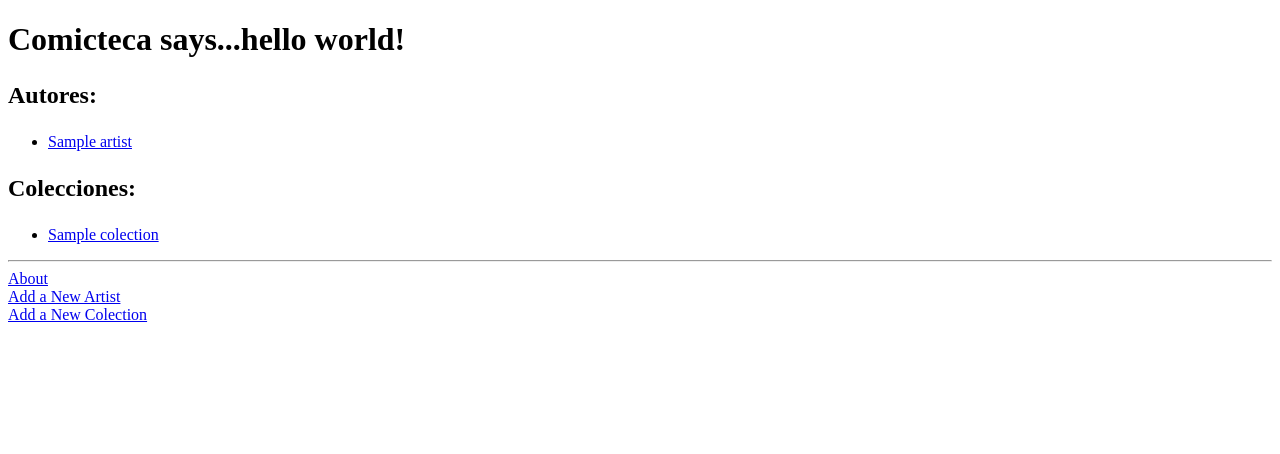
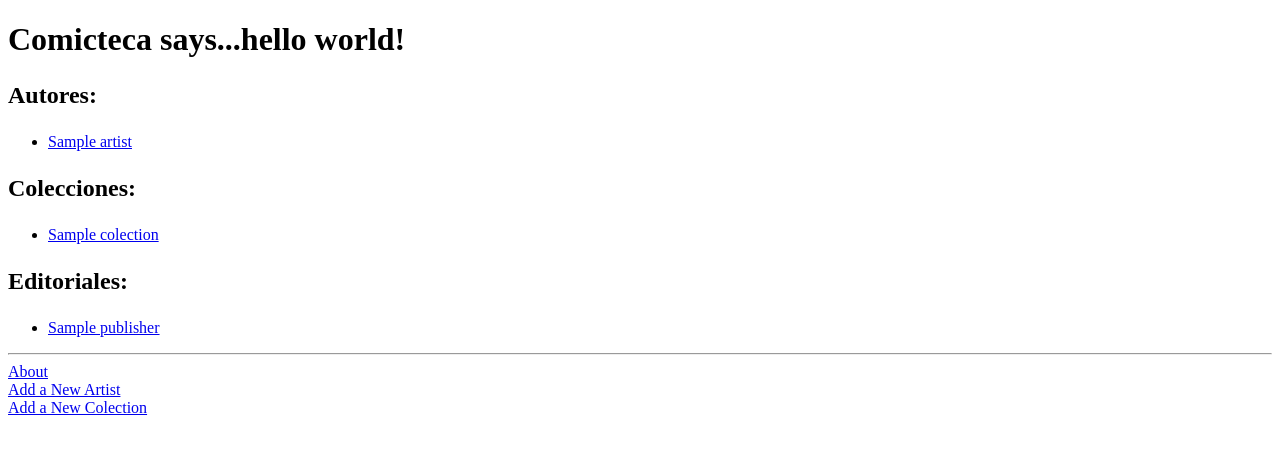
Before and after one commit to pedrojimenez/comicteca, a Django app: page /comicteca/ in a window 1280 px wide. Shown: the top 454 px of the page. Run offline with Django 3.2, Linux system fonts and the light colour scheme; tables that the repository leaves empty hold one stand-in row (values such as "Sample post").

Commit message:
Add a "Publishers" list with some info (top 5 by name) in the main index html

```diff
--- a/comicteca/templates/comics/index.html
+++ b/comicteca/templates/comics/index.html
@@ -29,6 +29,17 @@
             <strong>There are no colections present yet.</strong>
         {% endif %}
 
+	<h2><p>Editoriales:</p></h2>
+        {% if publishers %}
+            <ul>
+                {% for publisher in publishers %}
+                  <li><a href="/comicteca/publishers/{{ publisher.slug }}">{{ publisher.name }}</a></li>
+                {% endfor %}
+            </ul>
+        {% else %}
+            <strong>There are no publishers present yet.</strong>
+        {% endif %}
+
 	<hr>
         <a href="/comicteca/about/">About</a><br />
 	<a href="/comicteca/add_artist/">Add a New Artist</a><br />
```
